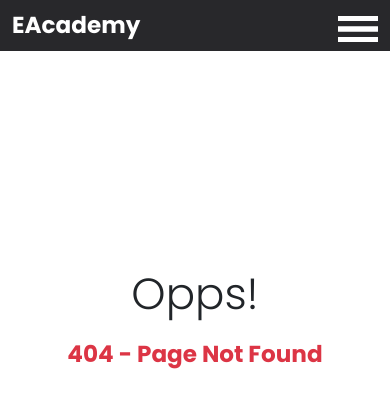
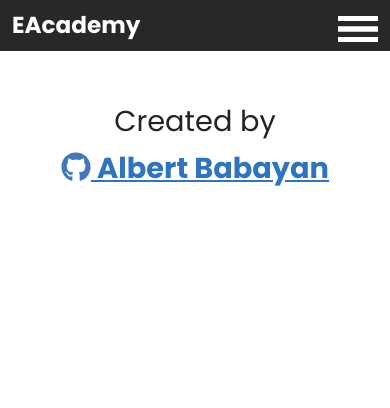
Before and after one commit to AlbertBabaiani/EAcademy, an Angular app: page /About in a window 390 px wide. Before the commit this address had no page. Shown: the top 408 px of the page. Built offline with nearby package versions, Linux system fonts and the light colour scheme.

Commit message:
Added About Page

```diff
--- a/src/app/Components/navigation/navigation.component.html
+++ b/src/app/Components/navigation/navigation.component.html
@@ -17,7 +17,7 @@
                     class="fs-5"
                     >Courses</a></li>
                 <li><a routerLink="" class="fs-5">Contact</a></li>
-                <li><a routerLink="" class="fs-5">About</a></li>
+                <li><a routerLink="/About" routerLinkActive="active-nav-btn" class="fs-5">About</a></li>
             </ul>
 
             <ul class="custom-nav-item user-navigation">
--- /dev/null
+++ b/src/app/Pages/about/about.component.html
@@ -0,0 +1,13 @@
+<div class="author m-3">
+    <p class="mt-4 mb-1">
+        Created by
+    </p>
+
+    <a [href]='git_Hub_Link' target="_blank" [title]="author + ' - GitHub'">
+
+        <svg width="30" height="30" viewBox="0 0 30 30">
+            <image xlink:href="assets/Icons/github.svg" width="30" height="30" />
+        </svg>
+           {{ author }}
+    </a>
+</div>
--- /dev/null
+++ b/src/app/Pages/about/about.component.scss
@@ -0,0 +1,23 @@
+$github-color: rgb(47, 116, 192);
+
+.author{
+    text-align: center;
+    padding-block: 0.6rem;
+    padding-bottom: 1.2rem;
+    font-size: 1.8rem;
+
+    a{
+        font-weight: bold;
+        color: $github-color;
+
+        transition: var(--colorTransition);
+
+        &:focus{
+            outline: 1px solid $github-color;
+        }
+    }
+
+    svg{
+        transform: translateY(-10%);
+    }
+}
--- /dev/null
+++ b/src/app/Pages/about/about.component.ts
@@ -0,0 +1,11 @@
+import { Component } from '@angular/core';
+
+@Component({
+  selector: 'app-about',
+  templateUrl: './about.component.html',
+  styleUrls: ['./about.component.scss']
+})
+export class AboutComponent {
+  readonly author: string = 'Albert Babayan'
+  readonly git_Hub_Link: string = 'https://github.com/AlbertBabaiani'
+}
--- a/src/app/Pages/courses-list/course-details/course-details.component.html
+++ b/src/app/Pages/courses-list/course-details/course-details.component.html
@@ -16,7 +16,7 @@
                     <h1>{{ selectedCourse.title }}</h1>
                 </div>
 
-                <div class="d-flex justify-content-between g-3 mb-3">
+                <div class="d-flex justify-content-between g-3 mb-3 flex-wrap gap-3">
                     <div class="course-info-rating">
                         <b>Course Rating: </b>{{ selectedCourse.rating }}
                     </div>
--- a/src/app/Pages/courses-list/course-details/course-details.component.scss
+++ b/src/app/Pages/courses-list/course-details/course-details.component.scss
@@ -114,7 +114,15 @@
     }
 }
 
+@media (max-width: 768px){
+    .course-details{
 
+        & > div:not(.image),
+        & > section{
+            padding-inline: 1rem;
+        }
+    }
+}
 
 @media (max-width: 991px){
     .main-container{
@@ -125,11 +133,11 @@
 
         & > div:not(.image),
         & > section{
-            padding-inline: 1.4 rem;
+            padding-inline: 1.4rem;
         }
 
         section{
-            margin-bottom: 1.4  rem;
+            margin-bottom: 1.4rem;
         }
     }
 
--- a/src/app/app-routing.module.ts
+++ b/src/app/app-routing.module.ts
@@ -8,6 +8,7 @@
 import { CheckoutComponent } from './Pages/courses-list/checkout/checkout.component';
 import { AllComponent } from './Pages/courses-list/all/all.component';
 import { SignUpComponent } from './Pages/sign-up/sign-up.component';
+import { AboutComponent } from './Pages/about/about.component';
 
 const routes: Routes = [
   {path: 'Courses', component: CoursesListComponent,
@@ -18,6 +19,8 @@
       {path: '', redirectTo: 'All', pathMatch: 'full' }
     ]
   },
+
+  {path: 'About', component: AboutComponent},
 
   {path: 'SignIn', component: SignInComponent},
   {path: 'SignUp', component: SignUpComponent},
--- a/src/app/app.module.ts
+++ b/src/app/app.module.ts
@@ -13,6 +13,7 @@
 import { CheckoutComponent } from './Pages/courses-list/checkout/checkout.component';
 import { AllComponent } from './Pages/courses-list/all/all.component';
 import { SignUpComponent } from './Pages/sign-up/sign-up.component';
+import { AboutComponent } from './Pages/about/about.component';
 
 @NgModule({
   declarations: [
@@ -26,6 +27,7 @@
     CheckoutComponent,
     AllComponent,
     SignUpComponent,
+    AboutComponent,
   ],
   imports: [
     BrowserModule,
```
Also changed, not shown: src/assets/Icons/github.svg (added).
